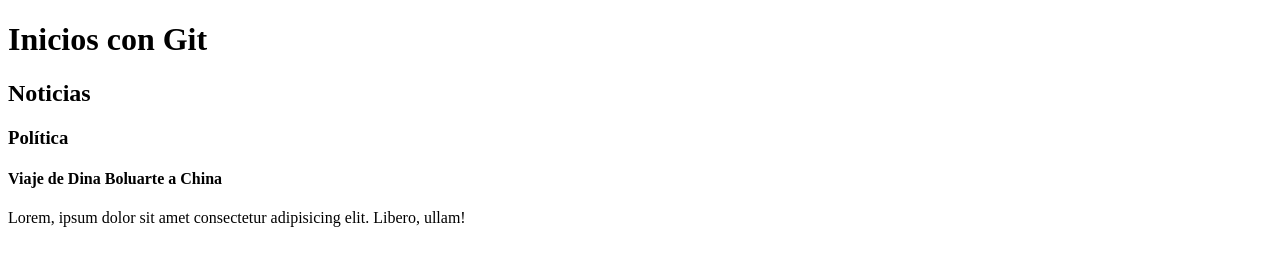
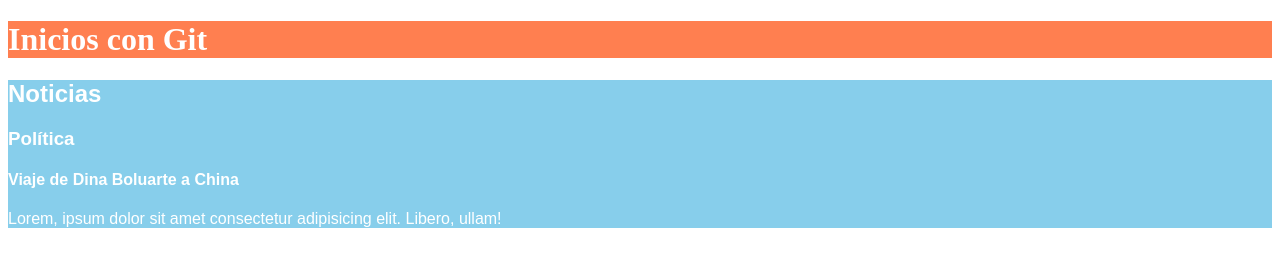
Before and after one commit to jquinteros17/NoticiasGit26, a plain HTML site: page index.html in a window 1280 px wide. Drawn offline with Linux system fonts and the light colour scheme.

```diff
--- a/index.html
+++ b/index.html
@@ -4,6 +4,7 @@
     <meta charset="UTF-8">
     <meta name="viewport" content="width=device-width, initial-scale=1.0">
     <title>Primer proyecto con Git</title>
+    <link rel="stylesheet" href="./styles.css" />
 </head>
 <body>
     <header>
--- a/styles.css
+++ b/styles.css
@@ -0,0 +1,10 @@
+header {
+    background-color: coral;
+    color: white;
+}
+
+main {
+    background-color: skyblue;
+    color:white;
+    font-family: Arial;
+}
```
